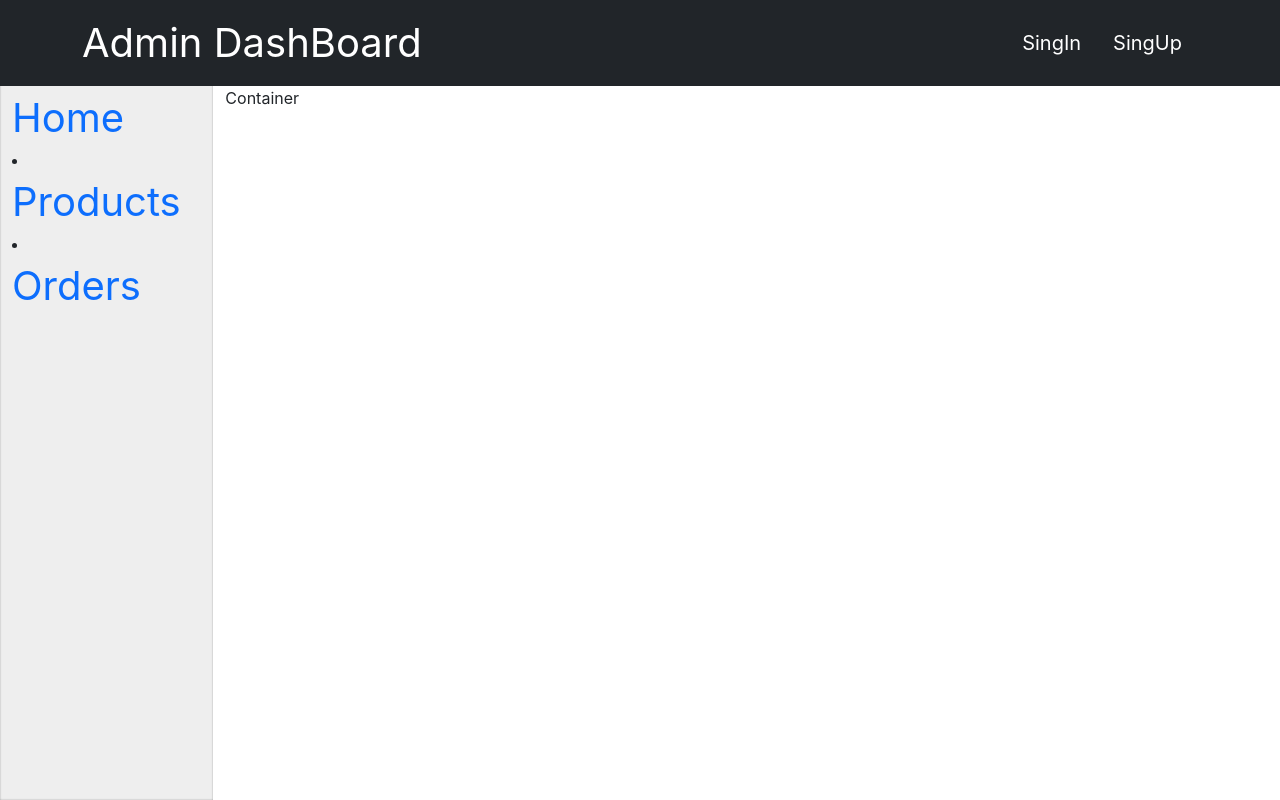
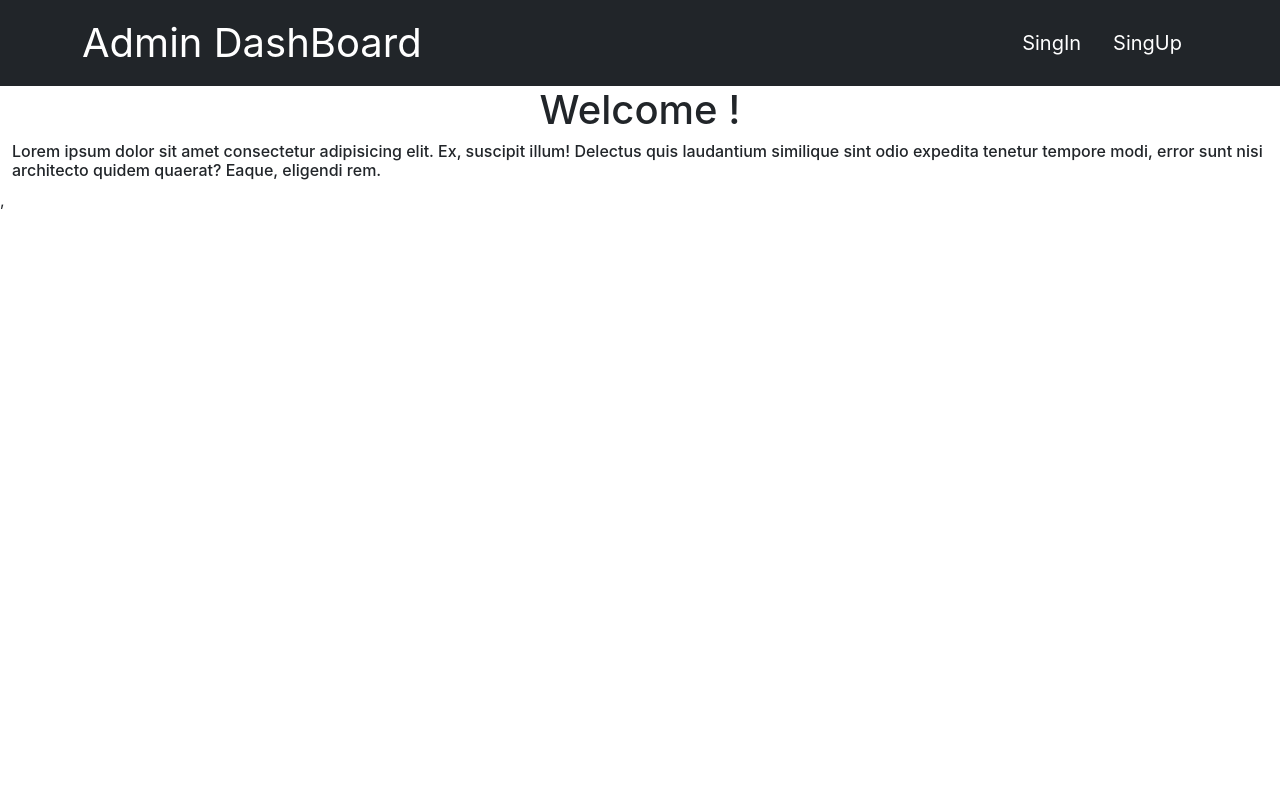
Before and after one commit to linamikaela21/mern-ecommerce, a React (Create React App) app in the folder mern-admin/: page / in a window 1280 px wide. Built offline with nearby package versions, Linux system fonts and the light colour scheme.

Commit message:
Home modificado en funcion del loggeo

```diff
--- a/mern-admin/src/containers/Home/Home.jsx
+++ b/mern-admin/src/containers/Home/Home.jsx
@@ -1,20 +1,34 @@
 import { Container, Row, Col } from "react-bootstrap"
+import { useSelector } from "react-redux"
 import { NavLink } from "react-router-dom"
 import './Home.css'
 
 export const Home = () => {
+    const auth = useSelector(state => state.auth)
     return (
         <div>
             <Container fluid>
-            <Row>
-                <Col md={2} className='sideBar'>
-                    <li> <NavLink to='/' className='w-75 text-decoration-none d-flex flex-start fs-1'>Home</NavLink></li>
-                    <li> <NavLink to='/products' className='w-75 text-decoration-none d-flex flex-start fs-1'>Products</NavLink></li>
-                    <li> <NavLink to='/products' className='w-75 text-decoration-none d-flex flex-start fs-1'>Orders</NavLink></li>
-                </Col>
-                <Col md={10} style={{marginLeft:'auto'}}>Container</Col>
-            </Row>
-        </Container>
+                {
+                    auth.token === null ?
+                        (
+                            <Col>
+                                <h1 className='d-flex justify-content-center'>Welcome !</h1>
+                                <h6 className='d-flex justify-content-center'>Lorem ipsum dolor sit amet consectetur adipisicing elit. Ex, suscipit illum! Delectus quis laudantium similique sint odio expedita tenetur tempore modi, error sunt nisi architecto quidem quaerat? Eaque, eligendi rem.</h6>
+                            </Col>
+                        ) :
+                        (
+
+                            <Row>
+                                <Col md={2} className='sideBar'>
+                                    <li> <NavLink to='/' className='text-decoration-none fs-4'>Home</NavLink></li>
+                                    <li> <NavLink to='/products' className='text-decoration-none fs-4'>Products</NavLink></li>
+                                    <li> <NavLink to='/products' className='text-decoration-none fs-4'>Orders</NavLink></li>
+                                </Col>
+                                <Col md={10} style={{ marginLeft: 'auto' }}>Container</Col>
+                            </Row>
+                        )
+                }
+            </Container>
         </div>
     )
 }
```
